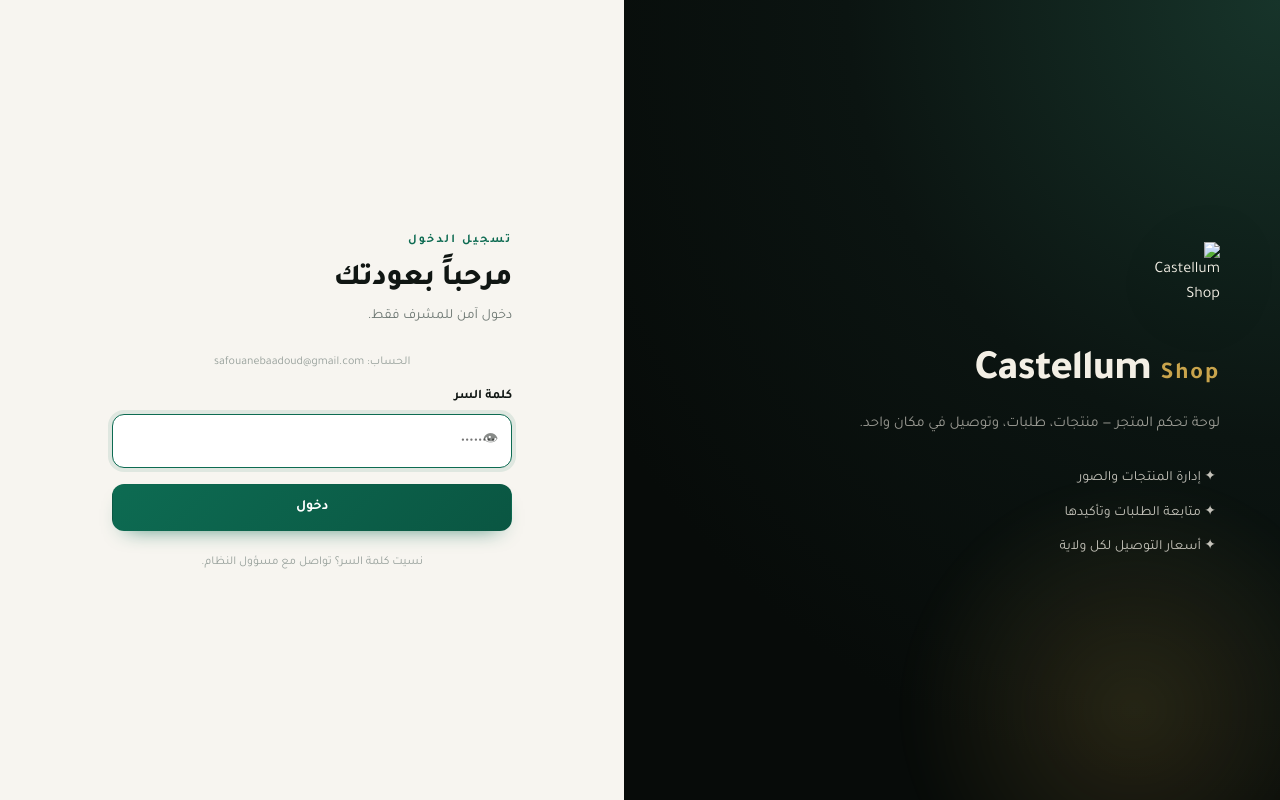
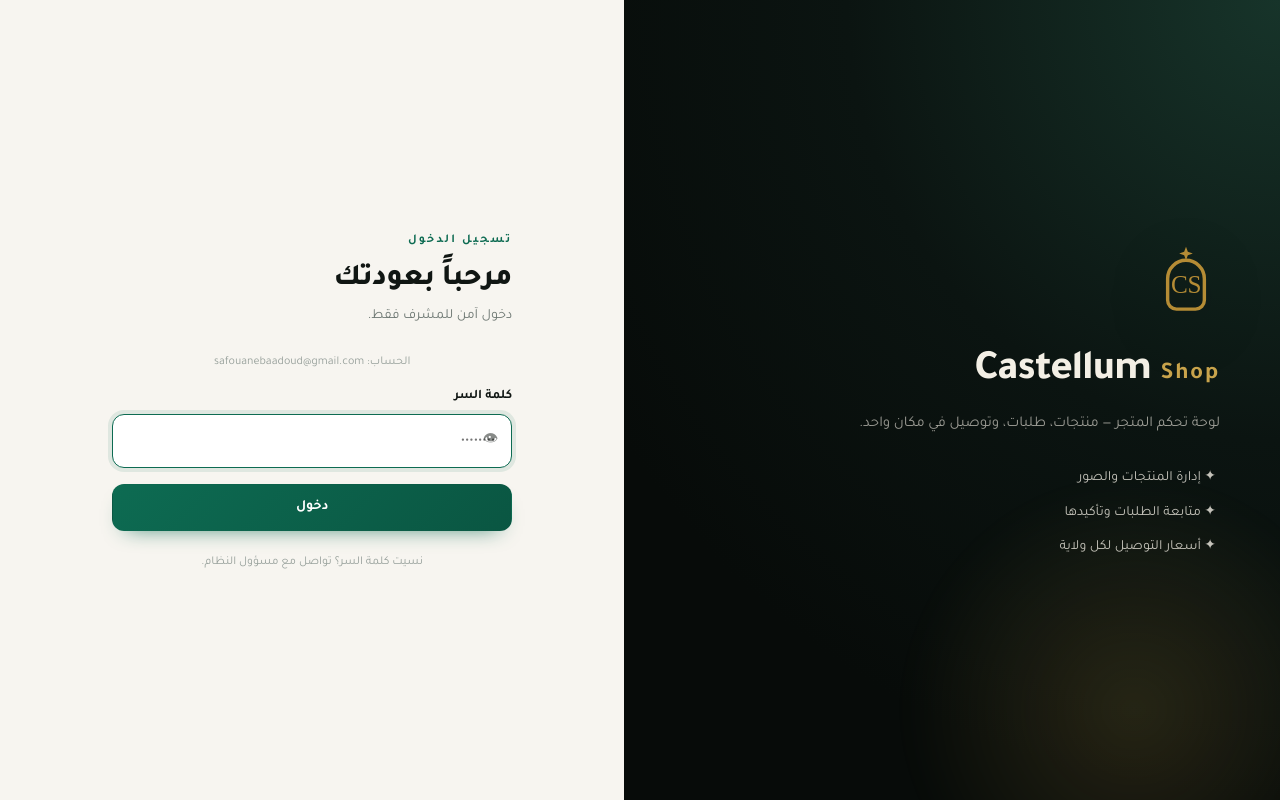
Before and after one commit to test-bit-sys/castellum-shop, a plain HTML site: page panel-7f3c/index.html in a window 1280 px wide. Drawn offline with nearby package versions, Linux system fonts and the light colour scheme; the site is published under a folder, as on GitHub Pages, so addresses that start at the root find nothing.

Commit message:
Fix admin logo paths on GitHub Pages

```diff
--- a/panel-7f3c/index.html
+++ b/panel-7f3c/index.html
@@ -17,7 +17,7 @@
   <div class="login" id="loginView">
     <div class="login__art">
       <div class="login__art-inner">
-        <img class="login__logo" src="/img/logo-mark.svg" alt="Castellum Shop" />
+        <img class="login__logo" src="../img/logo-mark.svg" alt="Castellum Shop" />
         <h1>Castellum <em>Shop</em></h1>
         <p>لوحة تحكم المتجر — منتجات، طلبات، وتوصيل في مكان واحد.</p>
         <ul>
@@ -58,7 +58,7 @@
     <div class="side-backdrop" id="sideBackdrop" hidden></div>
     <aside class="sidebar" id="sidebar">
       <div class="sidebar__brand">
-        <img class="sidebar__mark" src="/img/logo-mark.svg" alt="" />
+        <img class="sidebar__mark" src="../img/logo-mark.svg" alt="" />
         <div><strong>CASTELLUM</strong><small>SHOP · admin</small></div>
       </div>
 
```
